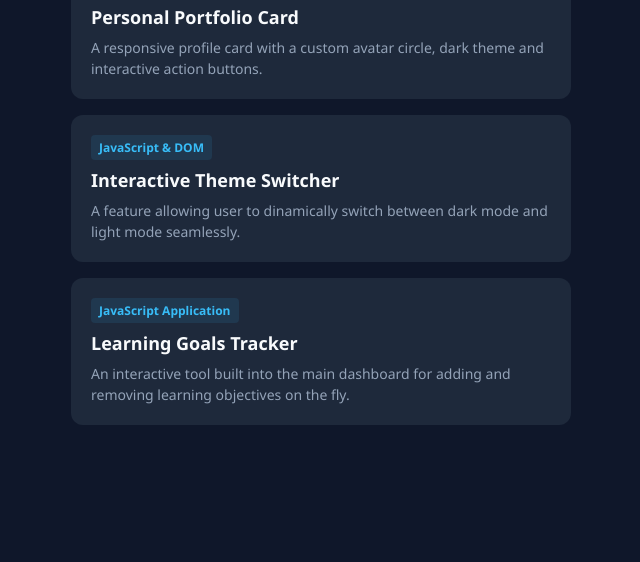
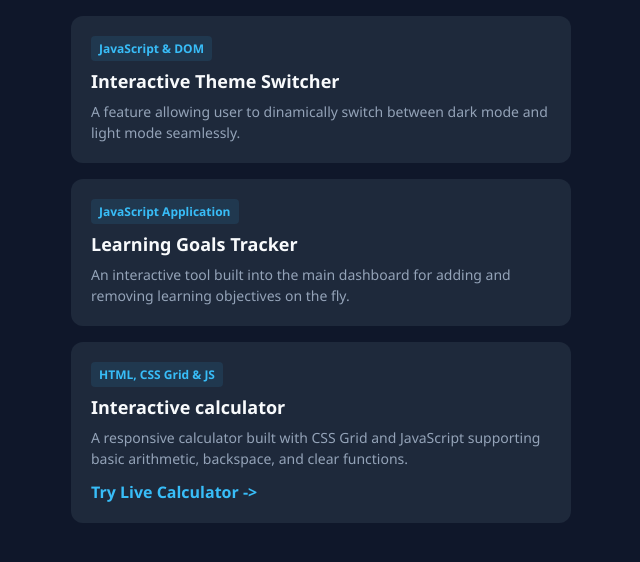
Before and after one commit to margaretmumbua449-code/portfolio, a plain HTML site: page projects.html in a window 1280 px wide. Shown: the part 254-816 px from the top of the page, without its empty margins (319-959 px from the left). Drawn offline with Linux system fonts and the light colour scheme.

Commit message:
Add files via upload

```diff
--- a/projects.html
+++ b/projects.html
@@ -111,6 +111,14 @@
          <h3>Learning Goals Tracker</h3>
          <p>An interactive tool built into the main dashboard for adding and removing learning objectives on the fly.</p>
        </div>
+
+       <!-- project 4 -->
+       <div class="project-card">
+         <span class="project-tag">HTML, CSS Grid & JS</span>
+         <h3>Interactive calculator</h3>
+         <p>A responsive calculator built with CSS Grid and JavaScript supporting basic arithmetic, backspace, and clear functions.</p>
+         <a href="https://margaretmumbua449-code.github.io/calculator/" target="_blank" style="display: inline-block; margin-top: 12px; color: #38bdf8; text-decoration: none; font-weight: bold;">Try Live Calculator -></a>
+       </div>
      </div>
 
    </body>
```
